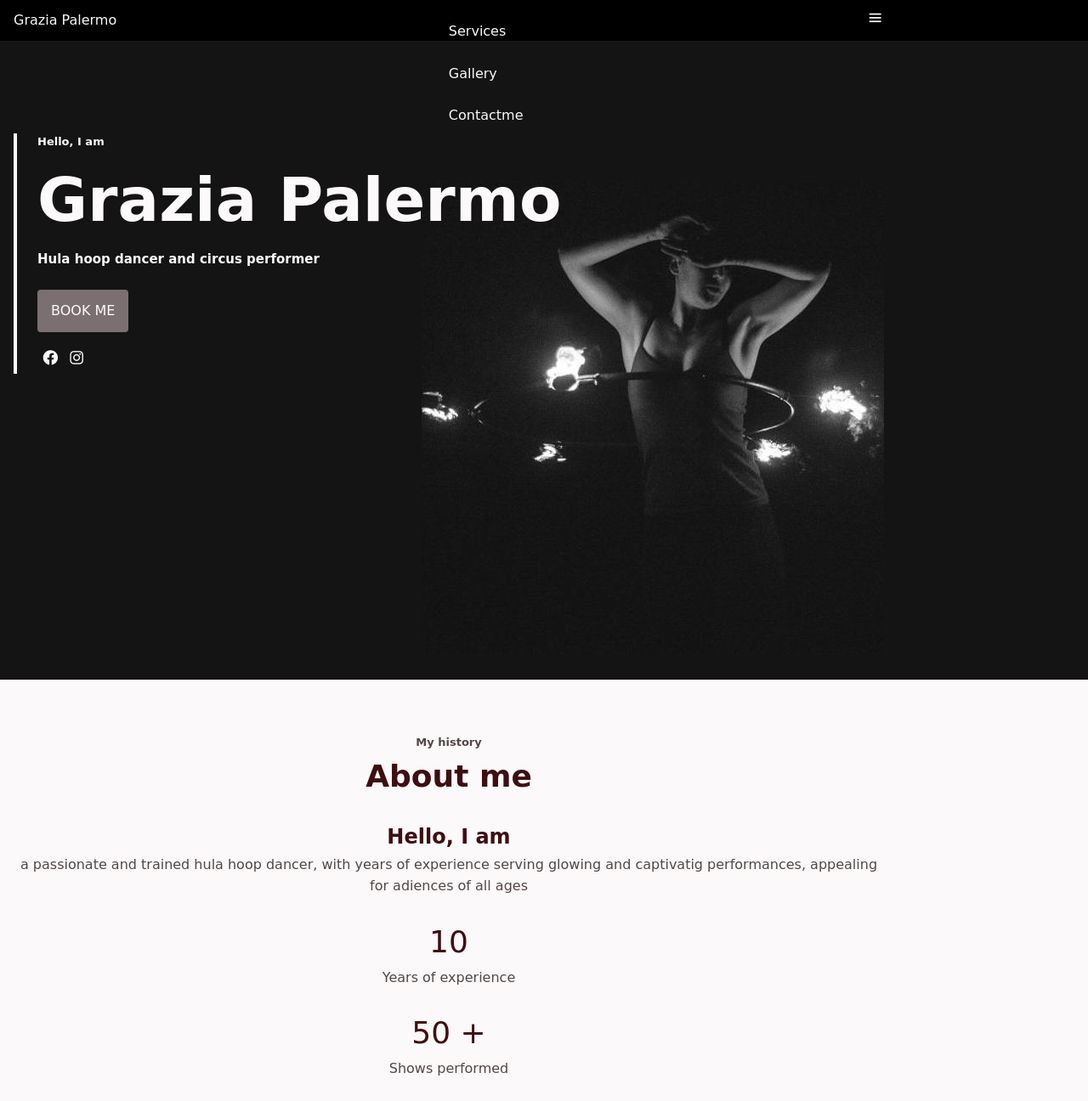
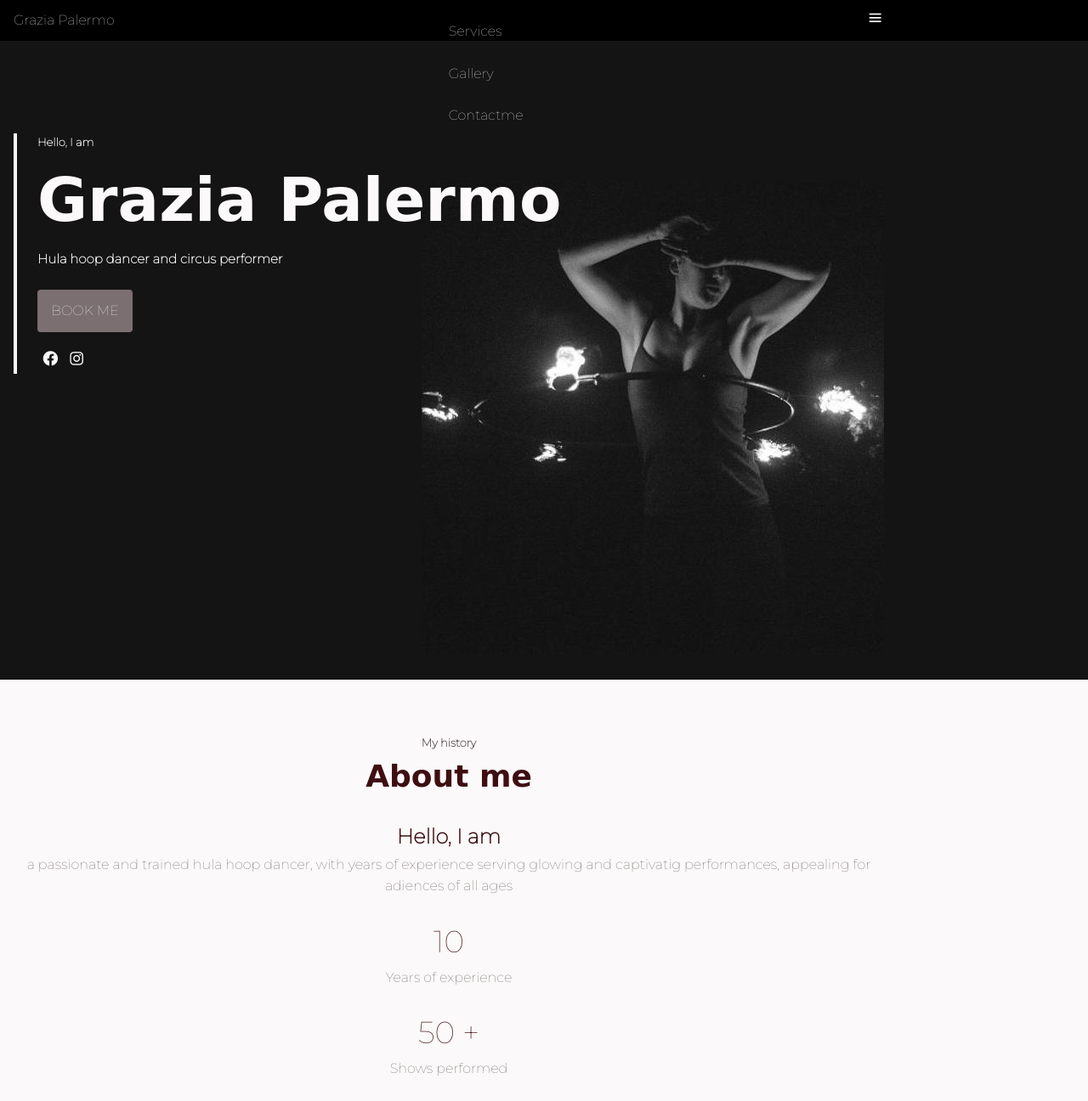
Before and after one commit to alexcarta/Grace, a PHP site: page / in a window 1280 px wide. Shown: the top 1296 px of the page at 85% size. Run offline with PHP 8.4, Linux system fonts and the light colour scheme; some web fonts are replaced.

```diff
--- a/assets/css/style.css
+++ b/assets/css/style.css
@@ -1,6 +1,7 @@
 /*GOOGLE FONTS*/
 
 @import url('https://fonts.googleapis.com/css2?family=MuseoModerno:wght@100;400&display=swap');
+@import url('https://fonts.googleapis.com/css2?family=Montserrat:wght@100&display=swap');
 
 /*==================== VARIABLES CSS ====================*/
 :root {
@@ -94,8 +95,9 @@ ul{
   list-style: none;
 }
 
-a{
+a, span{
   text-decoration: none !important;
+  font-family: 'Montserrat', sans-serif;
 }
 
 img{
@@ -104,6 +106,9 @@ img{
   display: block;
 }
 
+p{
+  font-family: 'Montserrat', sans-serif;
+}
 /*============== CSS CLASSES ================*/
 
 .section{
```
